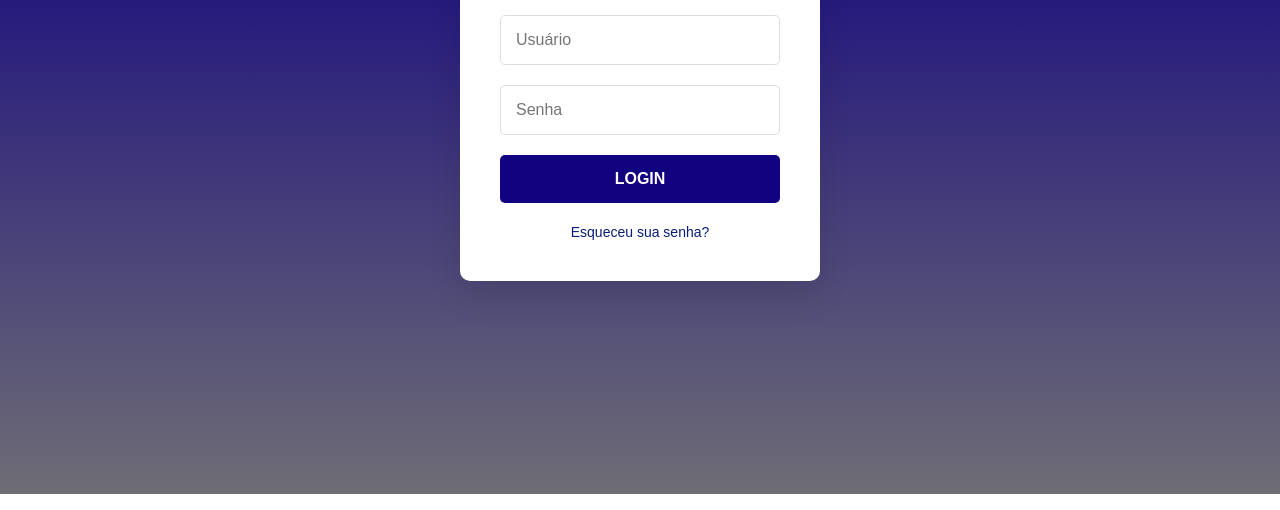
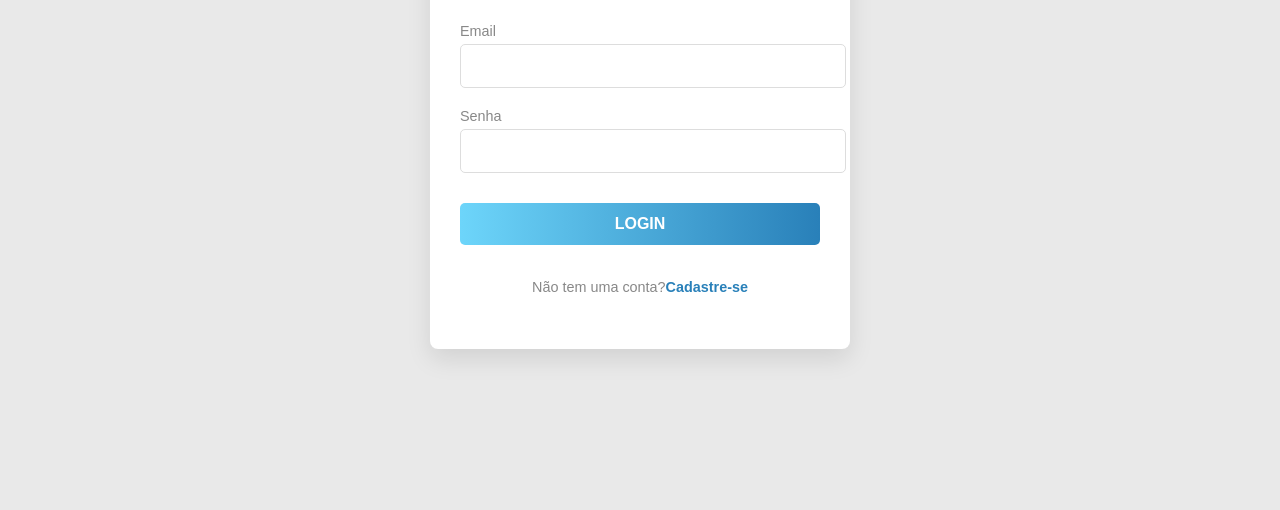
Before and after one commit to Ruanvins/Atv2_Linguagem_De_Marca-o, a plain HTML site: page 4-login/index.html in a window 1280 px wide. Shown: the part 306-816 px from the top of the page. Drawn offline with Linux system fonts and the light colour scheme.

Commit message:
Corrigindo após o professor comentar.

```diff
--- a/1-receita/style.css
+++ b/1-receita/style.css
@@ -1,55 +1,60 @@
 body {
   font-family: Arial, sans-serif;
-  background: #fff8f0;
+  background-color: #fff8f0;
   margin: 0;
   padding: 20px;
+  display: flex;
+  justify-content: center;
+}
+
+main {
+  background-color: #ffffff;
+  width: 100%;
+  max-width: 700px;
+  border-radius: 8px;
+  box-shadow: 0 4px 10px rgba(0, 0, 0, 0.1);
+  overflow: hidden;
 }
 
 header {
+  background-color: #f4a460;
+  padding: 20px;
   text-align: center;
-  margin-bottom: 30px;
 }
 
 header h1 {
-  color: #8B4514;
-  font-size: 2.5em;
+  color: #ffffff;
   margin: 0;
-}
-
-main {
-  max-width: 800px;
-  margin: 0 auto;
-  background: white;
-  padding: 30px;
-  border-radius: 10px;
-  box-shadow: 0 4px 8px rgba(0,0,0,0.1);
+  font-size: 2em;
 }
 
 .introducao {
   text-align: center;
-  margin-bottom: 40px;
+  padding: 20px;
 }
 
-.imagembolo {
+.introducao img {
+  max-width: 300px;
   width: 100%;
-  max-width: 400px;
-  height: 300px;
-  object-fit: cover;
-  border-radius: 10px;
+  border-radius: 8px;
   margin-bottom: 15px;
 }
 
 .introducao p {
-  font-size: 1.2em;
-  color: #666;
+  color: #555;
   font-style: italic;
 }
 
-section h2 {
-  color: #8B4513;
-  border-bottom: 2px solid #8B4513;
-  padding-bottom: 10px;
-  margin-bottom: 20px;
+.ingredientes,
+.preparo {
+  padding: 20px;
+  border-top: 1px solid #eee;
+}
+
+h2 {
+  color: #8b4513;
+  font-size: 1.5em;
+  margin-top: 0;
 }
 
 .ingredientes ul {
@@ -58,11 +63,8 @@ section h2 {
 }
 
 .ingredientes li {
-  background: #f9f9f9;
-  margin: 8px 0;
-  padding: 12px;
-  border-left: 4px solid #8B4513;
-  border-radius: 5px;
+  padding: 8px 0;
+  border-bottom: 1px dashed #ddd;
 }
 
 .preparo ol {
@@ -70,9 +72,6 @@ section h2 {
 }
 
 .preparo li {
-  margin: 15px 0;
+  margin-bottom: 10px;
   line-height: 1.6;
-  padding: 10px;
-  background: #f9f9f9;
-  border-radius: 5px;
 }
--- a/4-login/index.html
+++ b/4-login/index.html
@@ -7,22 +7,25 @@
   <link rel="stylesheet" href="style.css">
 </head>
 <body>
-  <div class="container">
-    <div class="formulario-login">
-      <h2>LOGIN APLHA</h2>
+  <div class="container-login">
+    <div class="logo">
+      <span>A</span>
+    </div>
+    <h2>Bem Vindo</h2>
     <form>
       <div class="entrada">
-          <input type="text" placeholder="Usuário" required>
+        <label for="email">Email</label>
+        <input type="email" id="email" required>
       </div>
       <div class="entrada">
-          <input type="password" placeholder="Senha" required>
+        <label for="senha">Senha</label>
+        <input type="password" id="senha" required>
       </div>
       <button type="submit">LOGIN</button>
-        <div class="esqueceu-senha">
-          <a href="">Esqueceu sua senha?</a>
+      <div class="link-cadastro">
+        <p>Não tem uma conta?<a href="#">Cadastre-se</a></p>
       </div>
     </form>
   </div>
-  </div>
 </body>
 </html>
--- a/4-login/style.css
+++ b/4-login/style.css
@@ -1,83 +1,83 @@
-
-* {
-  margin: 0;
-  padding: 0;
-  box-sizing: border-box;
-}
-
 body {
   font-family: 'Arial', sans-serif;
-  background: linear-gradient(180deg, #11027f 20%, #6e6d75 100%);
-  height: 100vh;
+  background-color: #E9E9E9;
   display: flex;
   align-items: center;
   justify-content: center;
+  height: 100vh;
 }
 
-.container {
+.container-login {
+  background: white;
+  padding: 40px 30px;
+  border-radius: 8px;
+  box-shadow: 0 10px 25px rgba(0, 0, 0, 0.1);
   width: 100%;
-  max-width: 400px;
-  padding: 20px;
-}
-
-.formulario-login {
-  background: white;
-  padding: 40px;
-  border-radius: 10px;
-  box-shadow: 0 15px 35px rgba(0, 0, 0, 0.1);
+  max-width: 360px;
   text-align: center;
 }
 
-.formulario-login h2 {
+.logo {
+  width: 50px;
+  height: 50px;
+  background-color: #333;
+  color: white;
+  font-size: 2em;
+  font-weight: bold;
+  border-radius: 50%;
+  display: flex;
+  align-items: center;
+  justify-content: center;
+  margin: 0 auto 20px;
+}
+
+h2 {
   color: #333;
   margin-bottom: 30px;
-  font-size: 2em;
-  font-weight: 300;
+  font-weight: 500;
 }
 
 .entrada {
   margin-bottom: 20px;
-  position: relative;
+  text-align: left;
+}
+
+.entrada label {
+  display: block;
+  color: #888;
+  margin-bottom: 5px;
+  font-size: 0.9em;
 }
 
 .entrada input {
   width: 100%;
-  padding: 15px;
-  border: 1px solid #ddd;
+  padding: 12px;
+  border: 1px solid #DDD;
   border-radius: 5px;
-  font-size: 16px;
-  outline: none;
-  transition: border-color 0.3s ease;
-}
-
-.entrada input:focus {
-  border-color: #667eea;
+  font-size: 1em;
 }
 
 button {
   width: 100%;
-  padding: 15px;
-  background-color: #11027f;
+  padding: 12px;
+  background: linear-gradient(to right, #6DD5FA, #2980B9);
   color: white;
   border: none;
   border-radius: 5px;
-  font-size: 16px;
+  font-size: 1em;
   font-weight: bold;
   cursor: pointer;
-  transition: transform 0.3s ease;
+  margin-top: 10px;
   margin-bottom: 20px;
 }
 
-button:hover {
-  transform: translateY(-2px);
+.link-cadastro p {
+  color: #888;
+  font-size: 0.9em;
 }
 
-.esqueceu-senha a {
-  color: #081d77;
+.link-cadastro a {
+  color: #2980B9;
   text-decoration: none;
-  font-size: 14px;
+  font-weight: bold;
 }
-
-.esqueceu-senha a:hover {
-  text-decoration: underline;
-}
```
Also changed, not shown: 1-receita/index.html (+9 -8 lines). Lines whose indentation alone changed are shown as unchanged.
